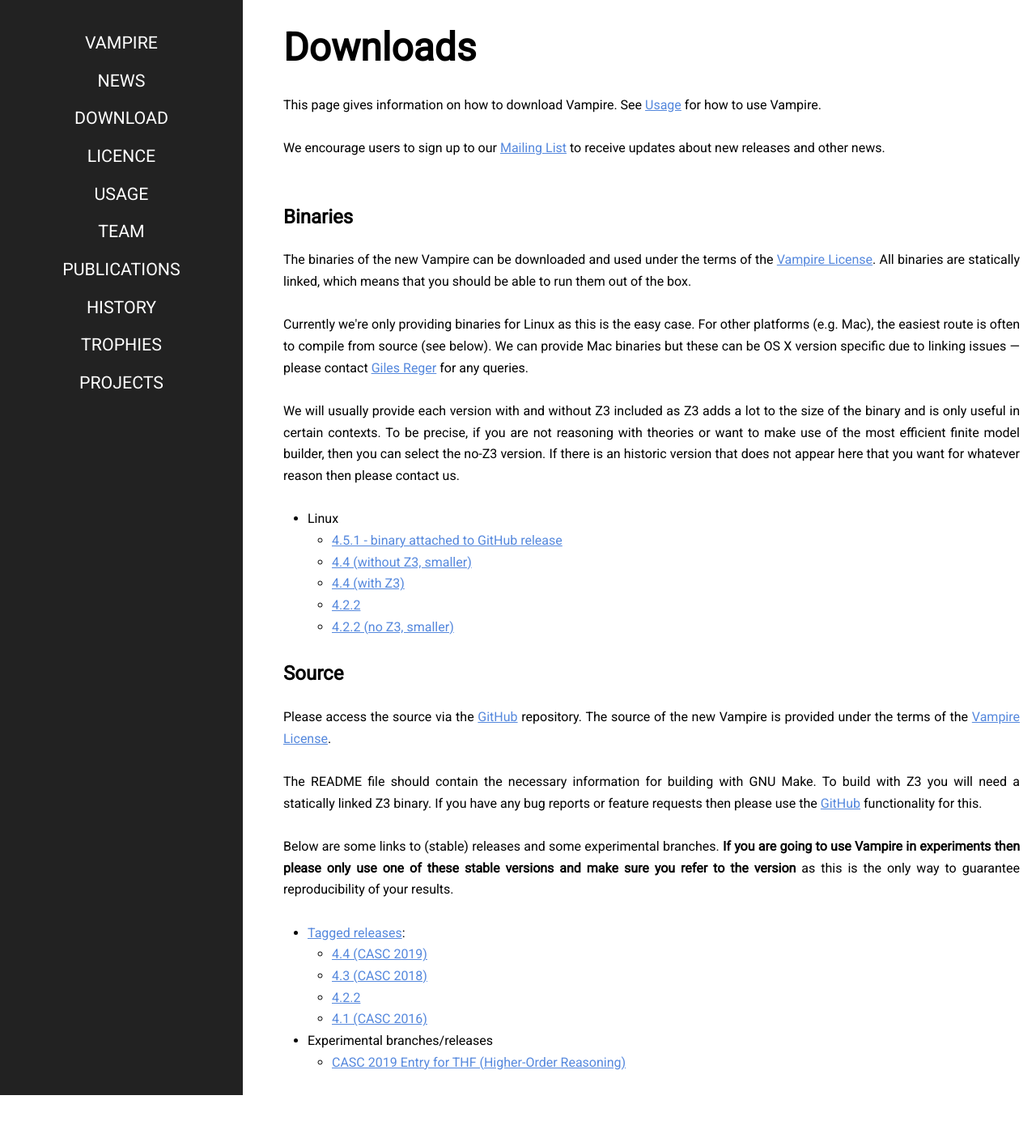
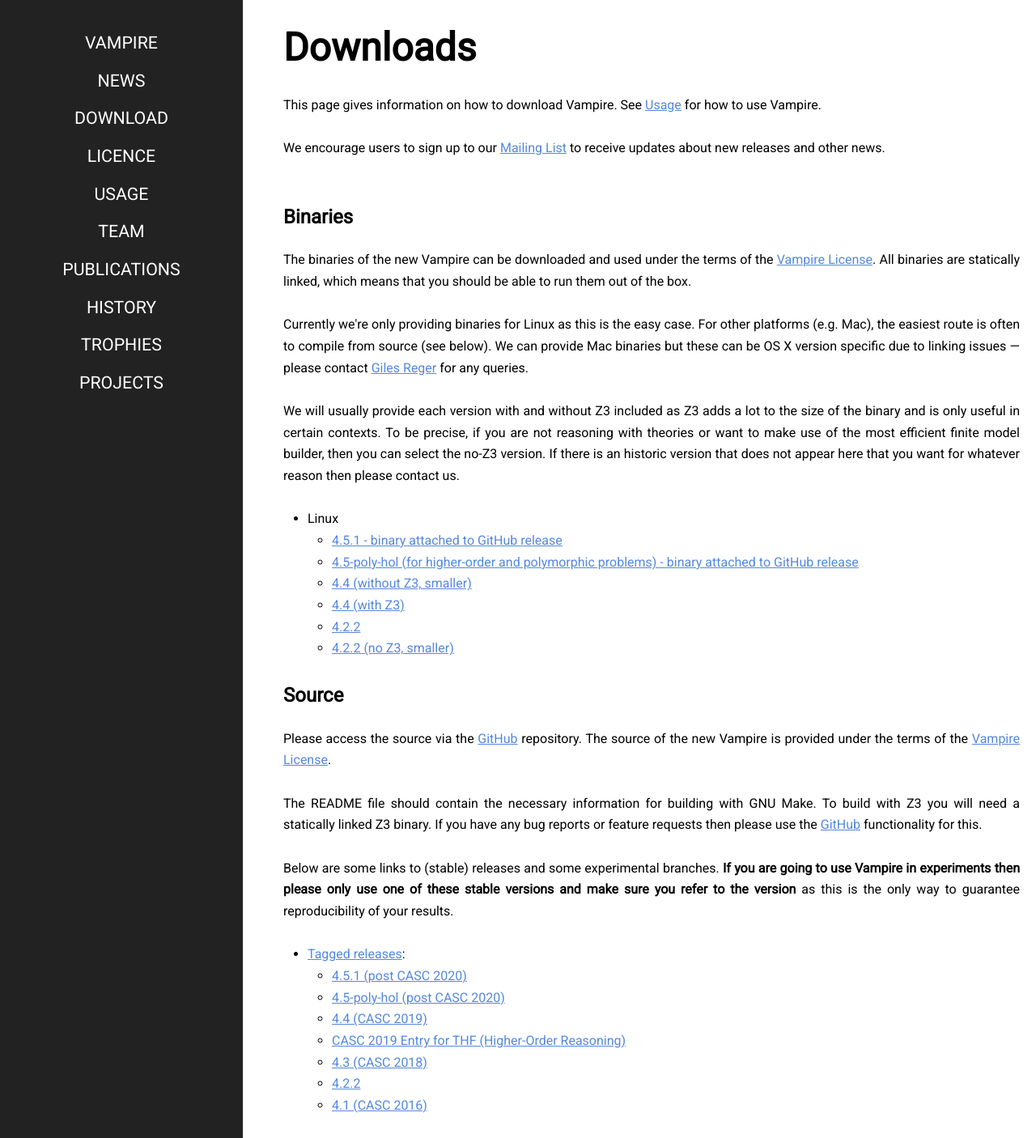
Before and after one commit to vprover/vprover.github.io, a Jekyll site: the page built from download.html, in a window 1280 px wide. Shown: the whole page at 81% size. Built offline with Jekyll 4.4.1, drawn with Linux system fonts in a browser that asks for light colours; before the commit the page ends 1353 px from its top, so only the background shows below that.

Commit message:
Update download.html

```diff
--- a/download.html
+++ b/download.html
@@ -36,6 +36,7 @@
  <li>Linux
   <ul>
    <li><a href="https://github.com/vprover/vampire/releases/tag/4.5.1">4.5.1 - binary attached to GitHub release</a>
+   <li><a href="https://github.com/vprover/vampire/releases/tag/4.5-poly-hol">4.5-poly-hol (for higher-order and polymorphic problems) - binary attached to GitHub release</a>
    <li><a href="/bin/vampire_rel_static_release_v4.4">4.4 (without Z3, smaller)</a>
    <li><a href="/bin/vampire_z3_rel_static_release_v4.4">4.4 (with Z3)</a>
    <li><a href="/bin/vampire4.2.2">4.2.2</a>
@@ -65,14 +66,13 @@
 <ul>
  <li><a href="https://github.com/vprover/vampire/releases">Tagged releases</a>:
  <ul>
+   <li><a href="https://github.com/vprover/vampire/releases/tag/4.5.1">4.5.1 (post CASC 2020)</a>
+   <li><a href="https://github.com/vprover/vampire/releases/tag/4.5-poly-hol">4.5-poly-hol (post CASC 2020)</a>
   <li><a href="https://github.com/vprover/vampire/releases/tag/4.4">4.4 (CASC 2019)</a>
+<li><a href="https://github.com/vprover/vampire/releases/tag/CASC_2019_THF">CASC 2019 Entry for THF (Higher-Order Reasoning)</a>
   <li><a href="https://github.com/vprover/vampire/releases/tag/4.3.0">4.3 (CASC 2018)</a>
   <li><a href="https://github.com/vprover/vampire/releases/tag/4.2.2">4.2.2</a>
   <li><a href="https://github.com/vprover/vampire/releases/tag/casc2016">4.1 (CASC 2016)</a>
  </ul>
- <li> Experimental branches/releases
-<ul>
-<li><a href="https://github.com/vprover/vampire/releases/tag/CASC_2019_THF">CASC 2019 Entry for THF (Higher-Order Reasoning)</a>
-<ul>
 </ul>
 </section>
```
